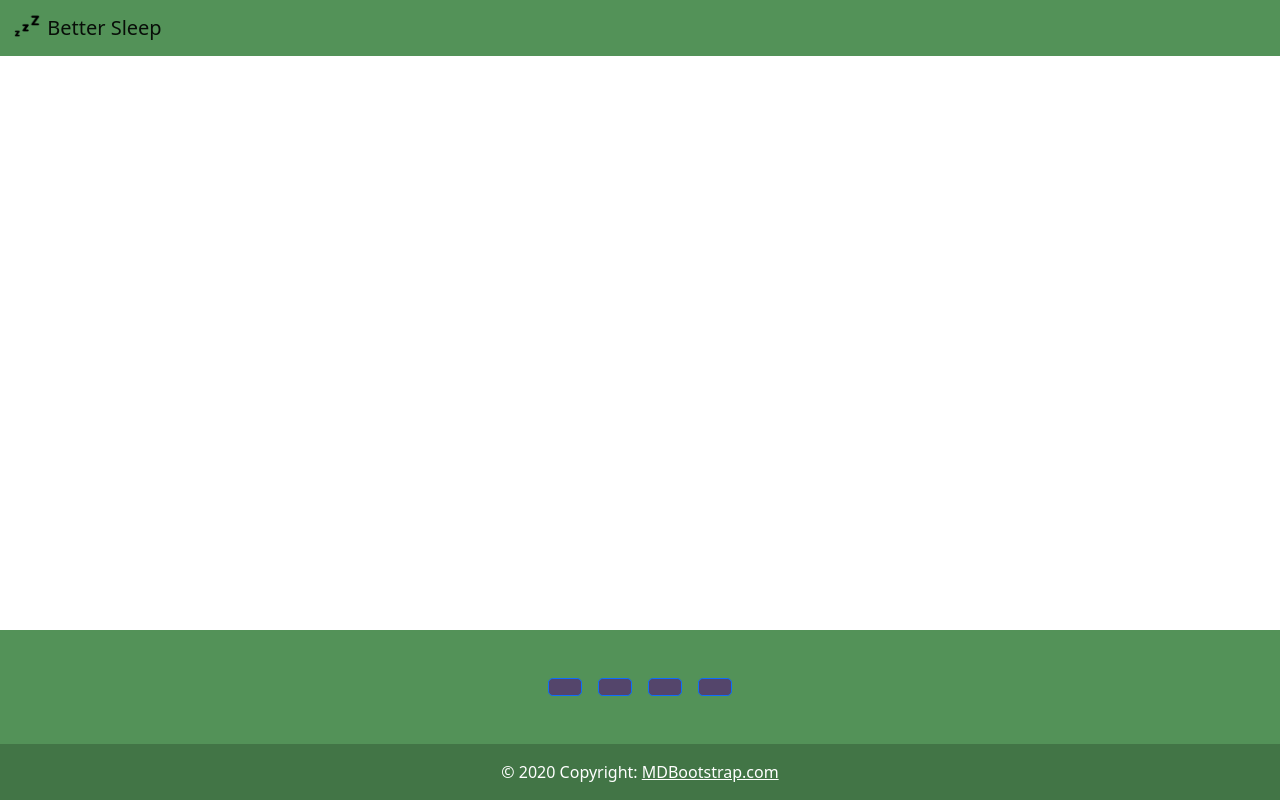
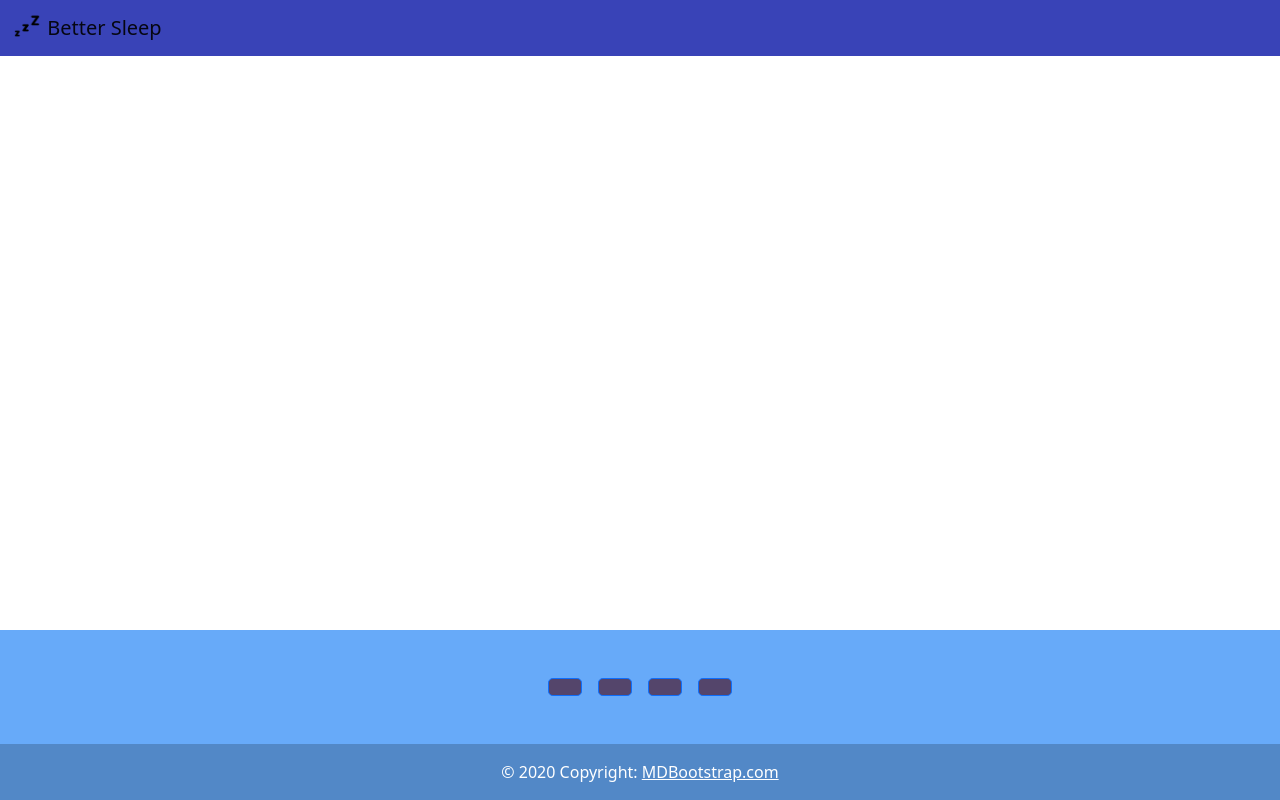
Before and after one commit to ppPerga/1800_202410_BBY30, a website: page skeleton.html in a window 1280 px wide. Drawn offline with nearby package versions, Linux system fonts and the light colour scheme.

Commit message:
added changes

```diff
--- a/skeleton.html
+++ b/skeleton.html
@@ -36,7 +36,7 @@
     <!-- Your HTML Layout go here -->
     <!------------------------------>
     <!-- Stuff for body goes here -->
-    <nav class="navbar sticky-top navbar-expand-lg navbar-light" style="background-color: #539258;">
+    <nav class="navbar sticky-top navbar-expand-lg navbar-light" style="background-color: #3943B7;">
         <div class="container-fluid">
           <a class="navbar-brand" href="#">
             <img src="./images/zzz.png" alt="sylized ZZZ" width="30" height="24" class="d-inline-block align-text-top">
@@ -57,7 +57,7 @@
 
       <div class="container my-5">
 
-        <footer class="fixed-bottom" style="background-color: #539258;" >
+        <footer class="fixed-bottom" style="background-color: #67AAF9;" >
           <div class="container d-flex justify-content-center py-5">
             <button type="button" class="btn btn-primary btn-lg btn-floating mx-2" style="background-color: #54456b;">
               <i class="fab fa-facebook-f"></i>
```
